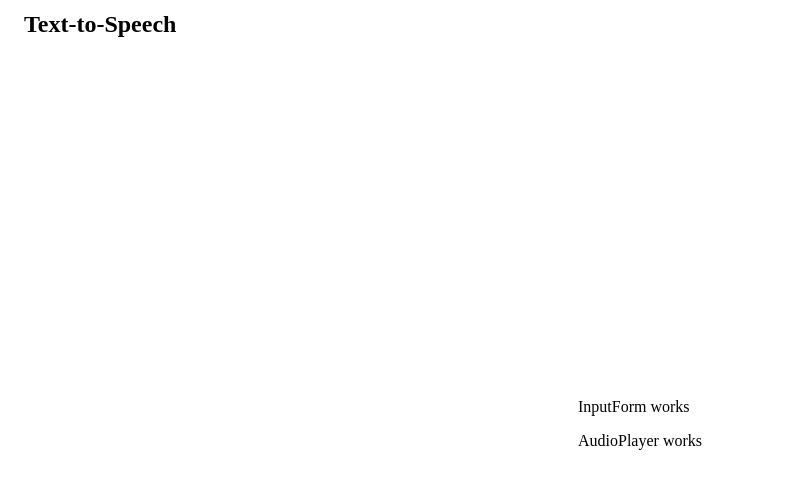
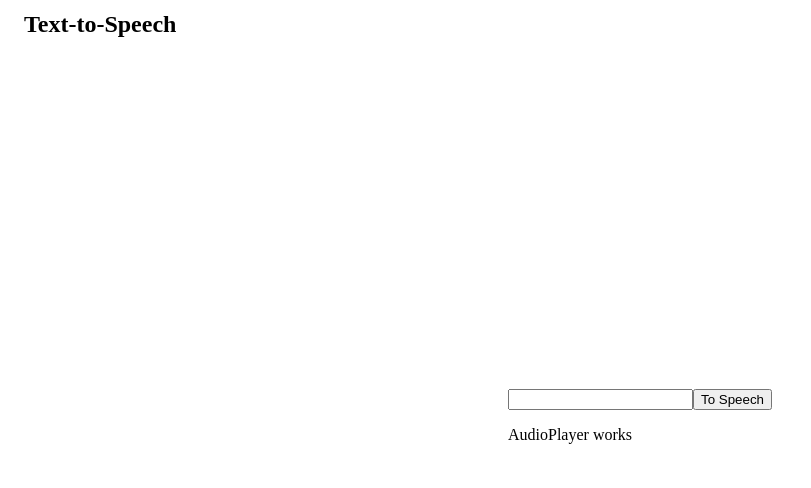
Before and after one commit to reurairin/ML_2S_Final, a React (Vite) app in the folder tts-client/: page / in a window 1280 px wide. Shown: the top 488 px of the page, without its empty margins (0-811 px from the left). Built offline with nearby package versions, Linux system fonts and the light colour scheme.

Commit message:
basic form functionality

```diff
--- a/tts-client/package.json
+++ b/tts-client/package.json
@@ -9,8 +9,11 @@
     "preview": "vite preview"
   },
   "dependencies": {
+    "axios": "^1.3.5",
     "react": "^18.2.0",
-    "react-dom": "^18.2.0"
+    "react-dom": "^18.2.0",
+    "react-hook-form": "^7.43.9",
+    "react-query": "^3.39.3"
   },
   "devDependencies": {
     "@types/react": "^18.0.28",
--- a/tts-client/src/App.tsx
+++ b/tts-client/src/App.tsx
@@ -1,11 +1,13 @@
+import { QueryClient, QueryClientProvider } from 'react-query';
 import { AppBar } from './components/AppBar/AppBar';
 import { TTSPage } from './components/TTSPage/TTSPage';
 
 export function App() {
+    const queryClient = new QueryClient();
     return (
-        <>
+        <QueryClientProvider client={queryClient}>
             <AppBar />
             <TTSPage />
-        </>
+        </QueryClientProvider>
     );
 }
--- a/tts-client/src/components/InputForm/InputForm.tsx
+++ b/tts-client/src/components/InputForm/InputForm.tsx
@@ -1,3 +1,29 @@
+import { useForm } from 'react-hook-form';
+
+const defaultFormState = {
+    userInput: ''
+};
+
 export function InputForm() {
-    return <p>InputForm works</p>;
+    const { register, handleSubmit, reset } = useForm<{ userInput: string }>({
+        defaultValues: defaultFormState
+    });
+
+    const submitTTS = (data: { userInput: string }) => {
+        console.log(data);
+        reset(defaultFormState);
+    };
+
+    return (
+        <form onSubmit={handleSubmit(submitTTS)}>
+            <label htmlFor="userInput">
+                <input
+                    type="text"
+                    {...register('userInput', { required: true })}
+                ></input>
+            </label>
+
+            <button type="submit">To Speech</button>
+        </form>
+    );
 }
```
Also changed, not shown: 1 other file (tests, documents, lock files or other folders).
